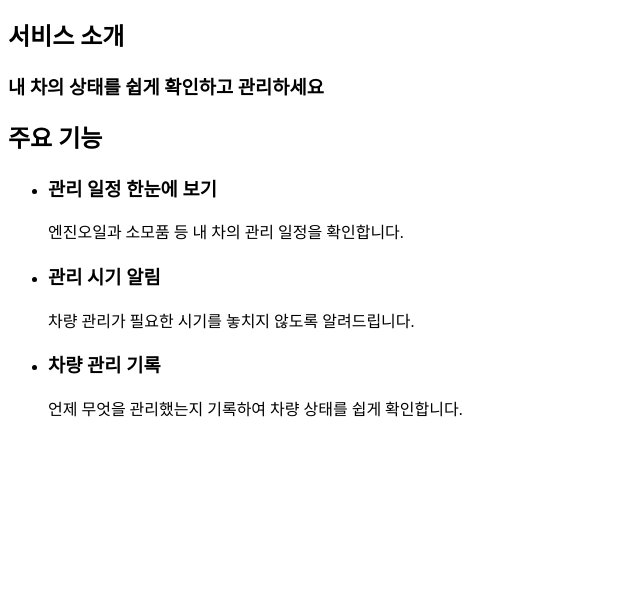
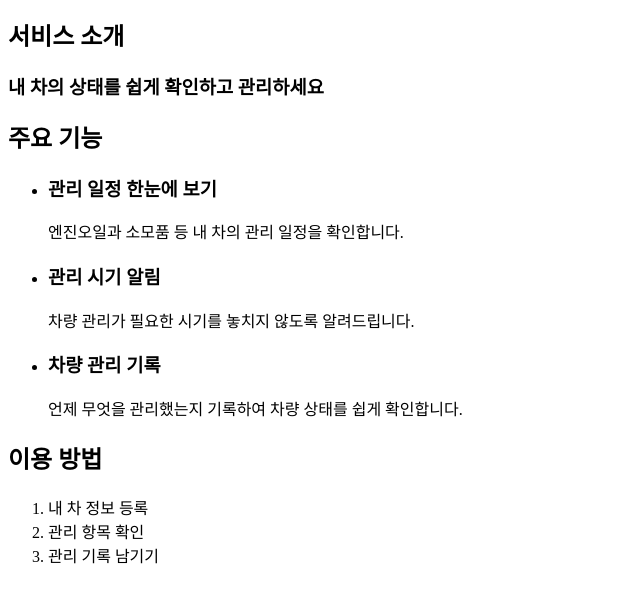
Before and after one commit to tomcat7707/uiuxprogramming, a plain HTML site: page index.html in a window 1280 px wide. Shown: the part 116-718 px from the top of the page, without its empty margins (0-640 px from the left). Drawn offline with Linux system fonts and the light colour scheme.

Commit message:
이용 방법

```diff
--- a/index.html
+++ b/index.html
@@ -36,6 +36,14 @@
         </li>
     </ul>
 
+    <h2>이용 방법</h2>
+
+    <ol>
+        <li>내 차 정보 등록</li>
+        <li>관리 항목 확인</li>
+        <li>관리 기록 남기기</li>
+    </ol>
+
 </body>
 
 </html>
```
